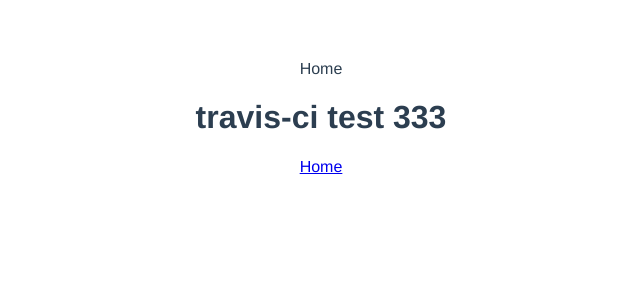
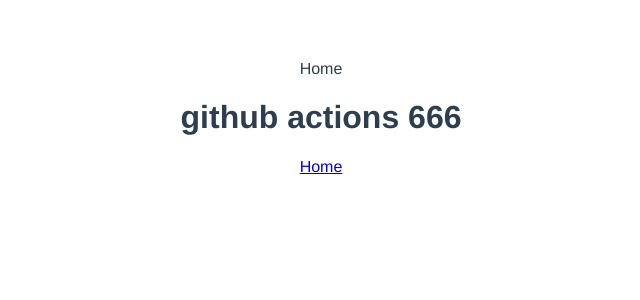
Before and after one commit to ModeYapu/vue3-vite-template, a Vue app: page /#/ in a window 1280 px wide. Shown: the top 300 px of the page, without its empty margins (319-959 px from the left). Built offline with nearby package versions, Linux system fonts and the light colour scheme.

Commit message:
feat(components                     (组件相关)): 页面修改

```diff
--- a/src/views/Home.vue
+++ b/src/views/Home.vue
@@ -1,6 +1,6 @@
 <template>
 	<div class="title">Home</div>
-	<h1>travis-ci test 333</h1>
+	<h1>github actions 666</h1>
 	<router-link to="/about">Home</router-link>
 </template>
 
```
